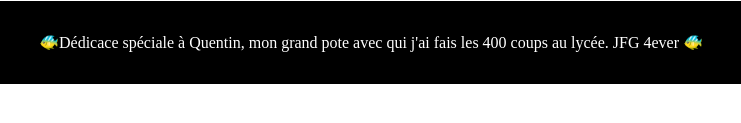
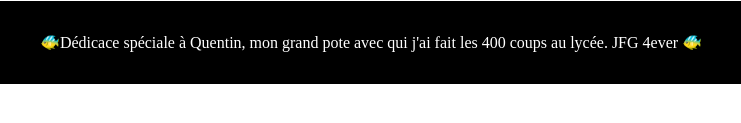
Before and after one commit to Armaaaand/jfg, a plain HTML site: page service.html in a window 1280 px wide. Shown: the part 637-760 px from the top of the page, 269-1010 px from the left. Drawn offline with Linux system fonts and the light colour scheme.

Commit message:
Add files via upload

```diff
--- a/service.html
+++ b/service.html
@@ -47,7 +47,7 @@
 	<img src="https://thumbs.gfycat.com/RawYawningJackal-size_restricted.gif" alt="" class="meme">
 </div>
 	<div class="footer">
-		<p> 🐠Dédicace spéciale à Quentin, mon grand pote avec qui j'ai fais les 400 coups au lycée. JFG 4ever 🐠</p>
+		<p> 🐠Dédicace spéciale à Quentin, mon grand pote avec qui j'ai fait les 400 coups au lycée. JFG 4ever 🐠</p>
 	</div>
 </body>
 </html>
--- a/styles/navbar.css
+++ b/styles/navbar.css
@@ -18,4 +18,3 @@
 
 .navitem{
 	display: inline;
-}
```
